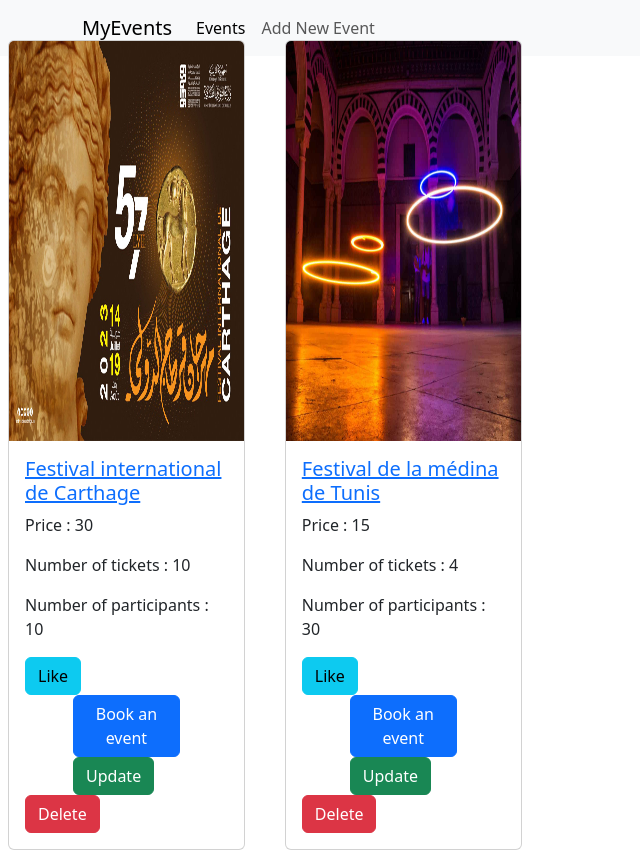
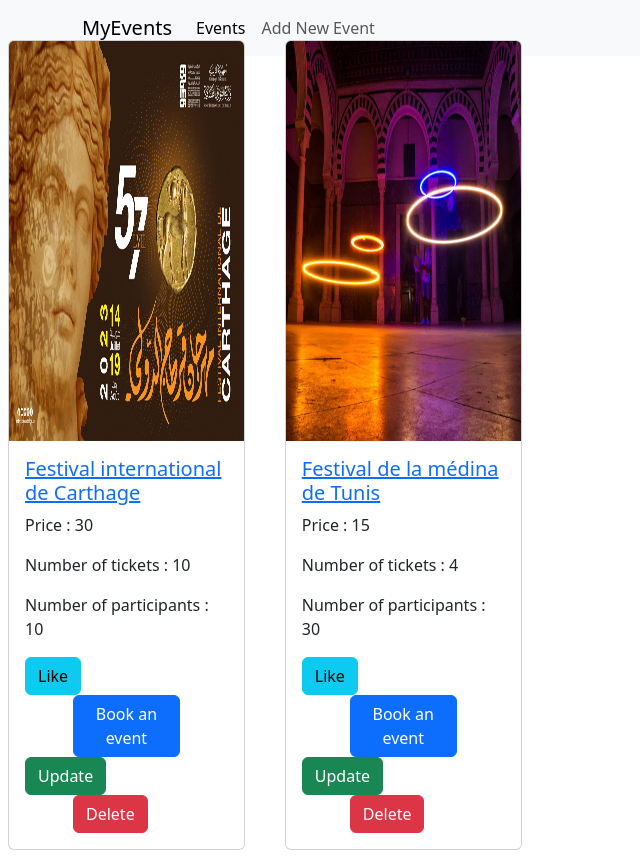
Before and after one commit to MohamedElHammi/workshop-acc2, a React (Vite) app: page /events in a window 1280 px wide. Shown: the whole page, without its empty margins (0-640 px from the left). Built offline with nearby package versions, Linux system fonts and the light colour scheme; data requests are answered from the project's data file; the HTML template or start-up script is replaced by a standard one.

Commit message:
update the type of the like attribute

```diff
--- a/src/components/Event.jsx
+++ b/src/components/Event.jsx
@@ -49,7 +49,7 @@
           >
             Book an event
           </Button>
-          <Button variant="success" className="mx-5">
+          <Button variant="success">
             <Link
               to={`/events/update/${event.id}`}
               style={{ textDecoration: "none", color: "white" }}
@@ -57,7 +57,11 @@
               Update
             </Link>
           </Button>
-          <Button variant="danger" onClick={() => props.onDelete(event.id)}>
+          <Button
+            variant="danger"
+            onClick={() => props.onDelete(event.id)}
+            className="mx-5"
+          >
             Delete
           </Button>
         </Card.Body>
--- a/src/components/EventAddForm.jsx
+++ b/src/components/EventAddForm.jsx
@@ -12,7 +12,7 @@
     price: 0,
     nbTickets: 0,
     nbParticipants: 0,
-    like: 0,
+    like: false,
   });
 
   const onValueChange = (e) => {
--- a/src/components/EventUpdateForm.jsx
+++ b/src/components/EventUpdateForm.jsx
@@ -13,7 +13,7 @@
     price: 0,
     nbTickets: 0,
     nbParticipants: 0,
-    like: 0,
+    like: false,
   });
 
   useEffect(() => {
@@ -40,7 +40,7 @@
 
   return (
     <Container style={{ marginTop: "30px" }}>
-      <h2>Add a new Event to your Event List</h2>
+      <h2>Modify {eventItem.name} </h2>
       <Form>
         <Form.Group className="mb-3">
           <Form.Label>Name</Form.Label>
```
